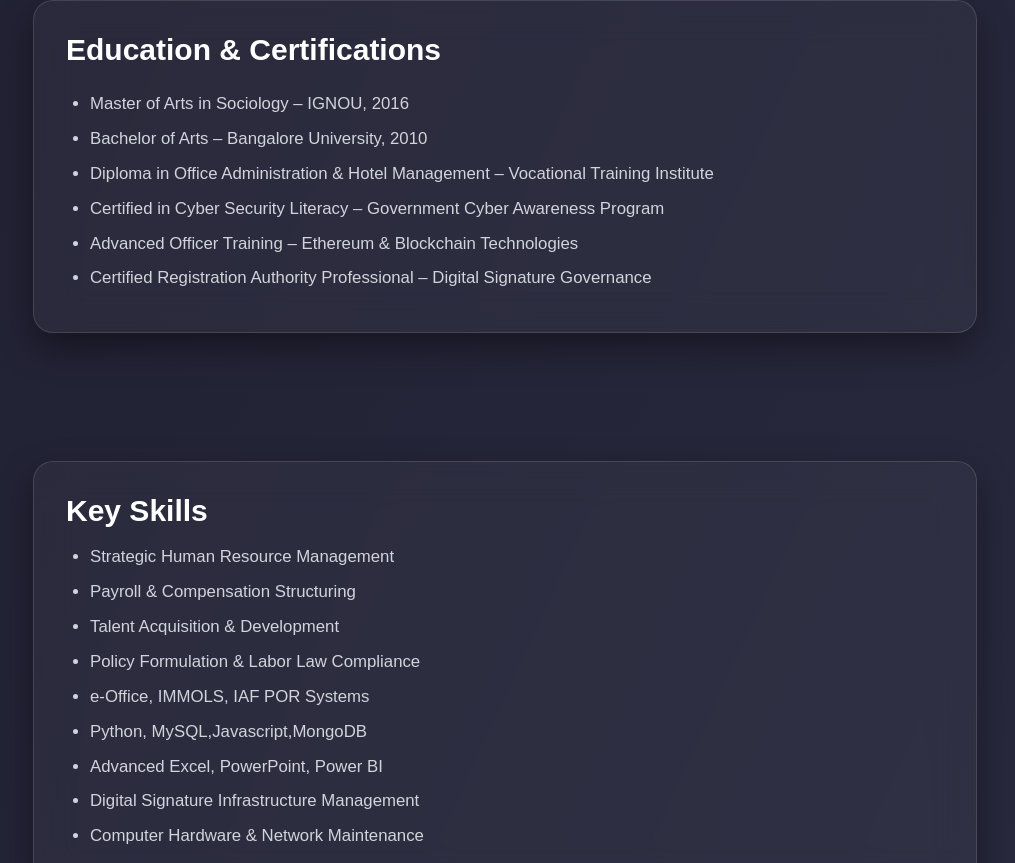
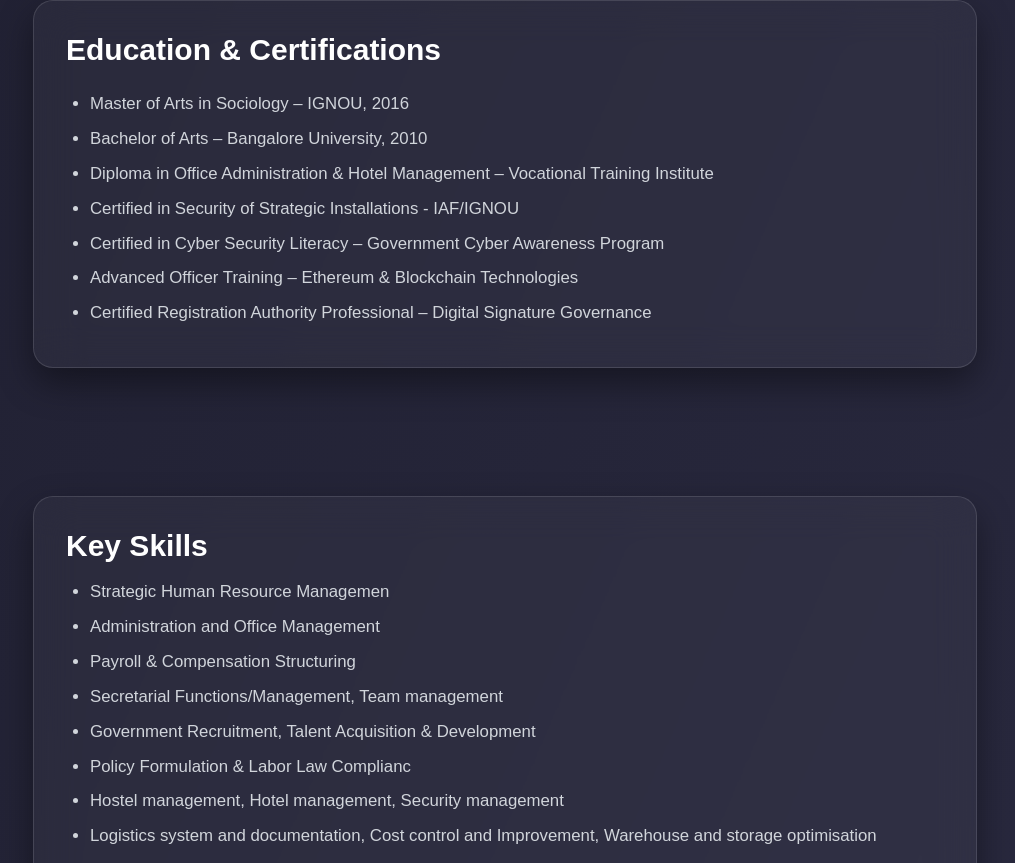
Before and after one commit to singhbhupinder2404/portfolio, a React (Create React App) app: page / in a window 1280 px wide. Shown: the part 1397-2260 px from the top of the page, without its empty margins (135-1150 px from the left). Built offline with nearby package versions, Linux system fonts and the light colour scheme.

Commit message:
Update App.js

```diff
--- a/src/App.js
+++ b/src/App.js
@@ -81,6 +81,7 @@ function App() {
             <li>Master of Arts in Sociology – IGNOU, 2016</li>
             <li>Bachelor of Arts – Bangalore University, 2010</li>
             <li>Diploma in Office Administration & Hotel Management – Vocational Training Institute</li>
+            <li>Certified in Security of Strategic Installations - IAF/IGNOU </li>
             <li>Certified in Cyber Security Literacy – Government Cyber Awareness Program</li>
             <li>Advanced Officer Training – Ethereum & Blockchain Technologies</li>
             <li>Certified Registration Authority Professional – Digital Signature Governance</li>
@@ -99,10 +100,14 @@ function App() {
           <h2 className="text-3xl font-semibold mb-4">Key Skills</h2>
           <div className="grid grid-cols-1 md:grid-cols-2 gap-4 text-gray-300">
             <ul className="list-disc pl-5 space-y-1">
-              <li>Strategic Human Resource Management</li>
+              <li>Strategic Human Resource Managemen</li>
+              <li>Administration and Office Management</li>
               <li>Payroll & Compensation Structuring</li>
-              <li>Talent Acquisition & Development</li>
-              <li>Policy Formulation & Labor Law Compliance</li>
+              <li>Secretarial Functions/Management, Team management</li>
+              <li>Government Recruitment, Talent Acquisition & Development</li>
+              <li>Policy Formulation & Labor Law Complianc</li>
+              <li>Hostel management, Hotel management, Security management</li>
+              <li>Logistics system and documentation, Cost control and Improvement, Warehouse and storage optimisation </li>
               <li>e-Office, IMMOLS, IAF POR Systems</li>
               <li>Python, MySQL,Javascript,MongoDB</li>
               <li>Advanced Excel, PowerPoint, Power BI</li>
@@ -122,7 +127,7 @@ function App() {
           transition={{ duration: 3 }}
         >
           <h2 className="text-3xl font-semibold mb-4">Contact Me</h2>
-          <p>Email: <a href="mailto:singhbhupinderchahal@gmail.com" className="text-blue-400">singhbhupinderchahal@gmail.com</a></p>
+          <p>Email: <a href="mailto:singhbhupinderchahal@gmail.com" className="text-green-400">singhbhupinderchahal@gmail.com</a></p>
           <p>Phone: <a href="tel:+919419219866" className="text-blue-400">+91-9419219866</a></p>
           <p>Location: Bangalore, India</p>
         </motion.div>
```
